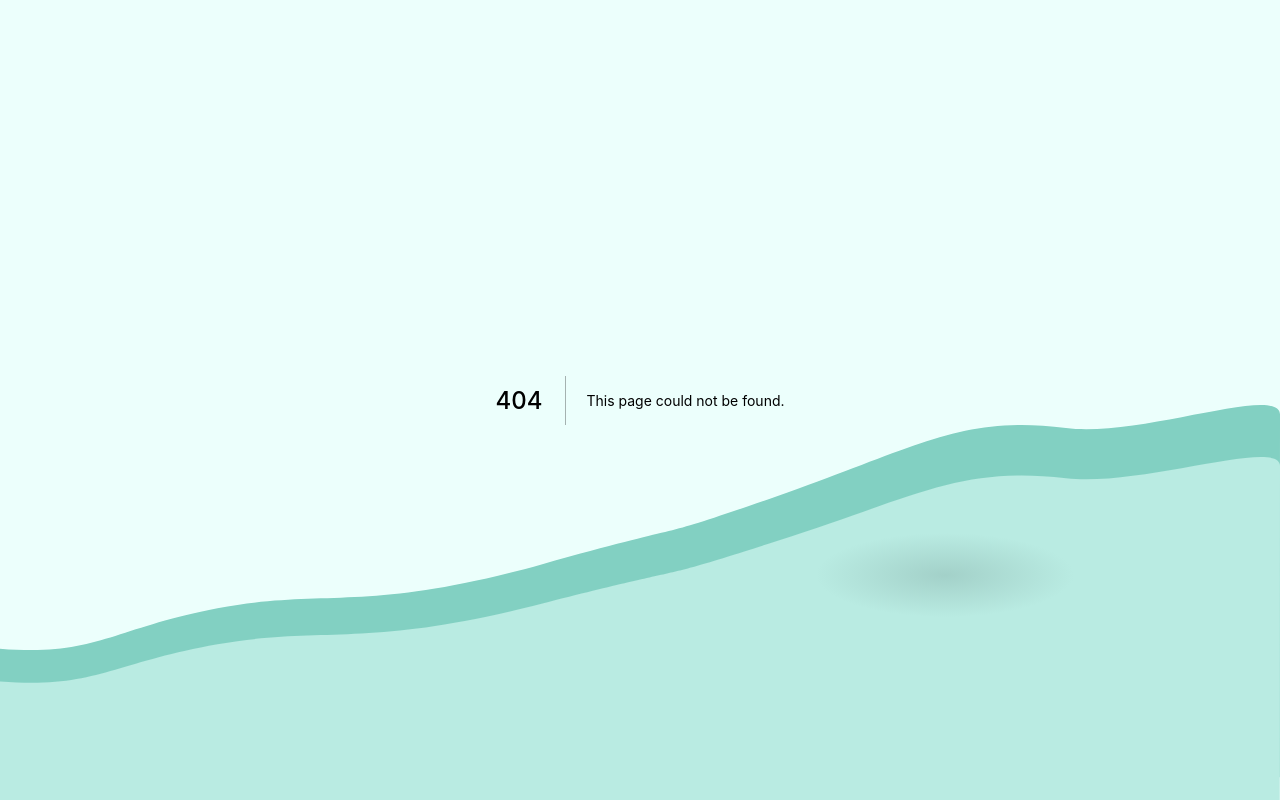
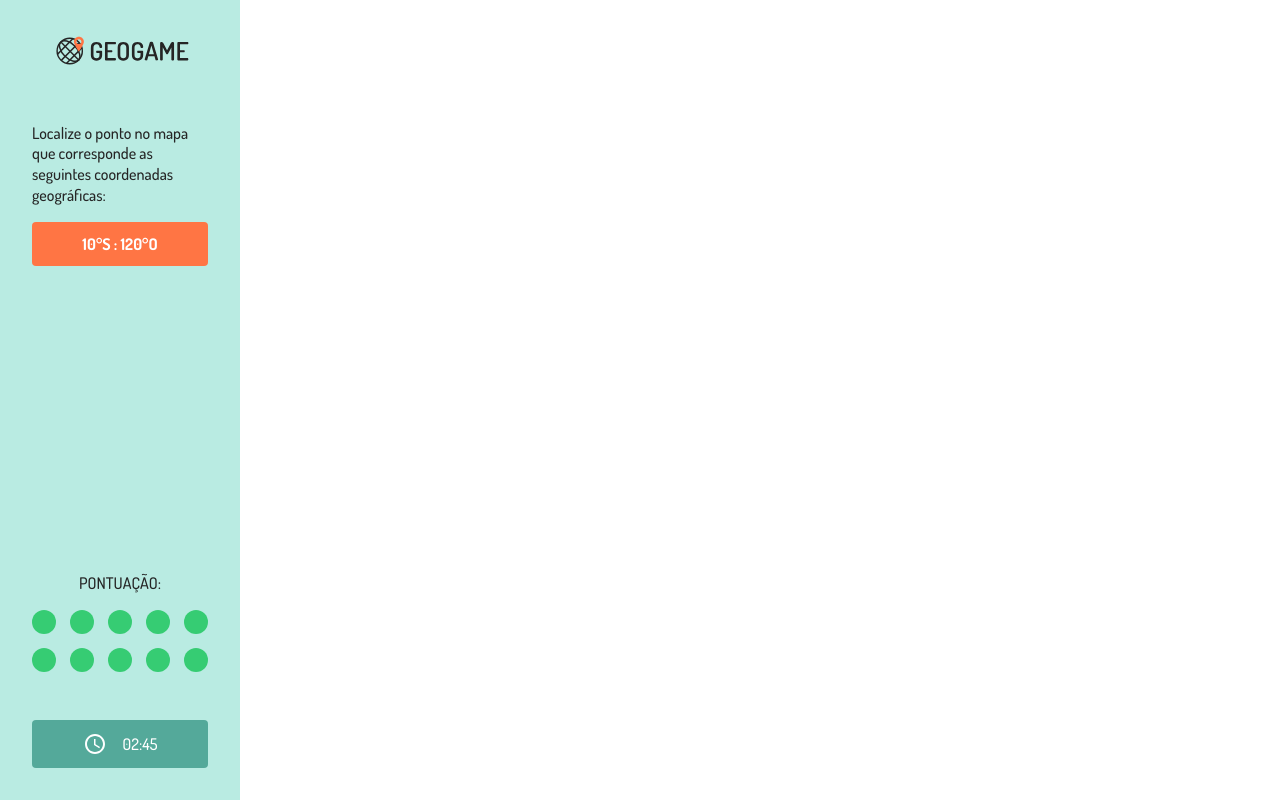
Before and after one commit to vinniciusJ/geogame-frontend, a Next.js app: page /game in a window 1280 px wide. Before the commit this address had no page. Built offline with nearby package versions, Linux system fonts and the light colour scheme.

Commit message:
feat: created game sidebar

```diff
--- a/pages/_app.tsx
+++ b/pages/_app.tsx
@@ -2,7 +2,6 @@ import type { AppProps } from 'next/app'
 import { ThemeProvider } from '@mui/material/styles'
 import { CssBaseline } from '@mui/material'
 
-import Container from '../src/components/Container'
 import theme from '../src/theme'
 import { RecoilRoot } from 'recoil'
 
@@ -11,9 +10,7 @@ function MyApp({ Component, pageProps }: AppProps) {
 		<ThemeProvider theme={theme}>
 			<CssBaseline />
 			<RecoilRoot>
-				<Container>
-					<Component {...pageProps} />
-				</Container>
+				<Component {...pageProps} />
 			</RecoilRoot>
 		</ThemeProvider>
   	)
--- /dev/null
+++ b/pages/game/index.tsx
@@ -0,0 +1,75 @@
+import React from 'react'
+import Image from 'next/image'
+
+import ClockIcon from '@mui/icons-material/AccessTime'
+import Head from 'next/head'
+
+import { Typography , Box, Stack, useTheme} from '@mui/material'
+import { CoordinatesBox, GameSidebar, TimeBox } from './styles'
+
+const Game: React.FC = () => {
+    const theme = useTheme()
+    return (
+        <>
+            <Head>
+                <title>Geogame</title>
+            </Head>
+            <GameSidebar>
+                <Stack justifyContent='center' alignItems='center'>
+                    <Box mb={6}>
+                        <Image
+                            src='/logotype.svg'
+                            alt='Geogame logo'
+                            width={theme.spacing(28)}
+                            height={theme.spacing(6)}
+                        />
+                    </Box>
+
+                    <Typography>
+                        Localize o ponto no mapa que corresponde as seguintes coordenadas geográficas:
+                    </Typography>
+
+                    <CoordinatesBox>
+                        10°S : 120°O
+                    </CoordinatesBox>
+                </Stack>
+
+                <Box>
+                    <Typography
+                        textAlign='center'
+                        sx={theme => ({ mb: theme.spacing(2) })}
+                    >
+                        PONTUAÇÃO:
+                    </Typography>
+
+                    <Stack
+                        direction='row'
+                        flexWrap='wrap'
+                        gap={1.75}
+                        mb={6}
+                    >
+                        {  Array.from({ length: 10 }).map((element, index) => (
+                            <Box
+                                key={index}
+                                sx={theme => ({
+                                    width: theme.spacing(3),
+                                    height: theme.spacing(3),
+                                    background: theme.palette.geogame['green-500'],
+                                    borderRadius: '50%'
+                                })}
+                            />
+                        )) }
+                    </Stack>
+
+                    <TimeBox>
+                        <ClockIcon />
+
+                        02:45
+                    </TimeBox>
+                </Box>
+            </GameSidebar>
+        </>
+    )
+}
+
+export default Game
--- /dev/null
+++ b/pages/game/styles.ts
@@ -0,0 +1,39 @@
+import { styled } from '@mui/system'
+
+import Stack, { StackProps } from '@mui/material/Stack'
+import Box, { BoxProps } from '@mui/material/Box'
+
+export const GameSidebar = styled(Stack)<StackProps>(({ theme }) => ({
+	position: 'absolute',
+	top: 0,
+	left: 0,
+	bottom: 0,
+	justifyContent: 'space-between',
+	background: theme.palette.geogame['green-200'],
+	width: theme.spacing(30),
+	padding: theme.spacing(4)
+}))
+
+export const CoordinatesBox = styled(Stack)<StackProps>(({ theme }) => ({
+	justifyContent: 'center',
+	alignItems: 'center',
+	background: theme.palette.geogame['orange-500'],
+	width: '100%',
+	marginTop: theme.spacing(2),
+	color: '#FFF',
+	padding: `${theme.spacing(1.5)} ${theme.spacing(6)}`,
+	fontWeight: 700,
+	borderRadius: theme.spacing(.5)
+}))
+
+export const TimeBox = styled(Stack)<StackProps>(({ theme }) => ({
+	flexDirection: 'row',
+	justifyContent: 'center',
+	alignItems: 'center',
+	gap: theme.spacing(2),
+	background: theme.palette.geogame['green-700'],
+	color: '#FFF',
+	width: '100%',
+	padding: `${theme.spacing(1.5)} 0`,
+	borderRadius: theme.spacing(.5)
+}))
--- a/pages/index.tsx
+++ b/pages/index.tsx
@@ -9,6 +9,7 @@ import Head from 'next/head'
 import Modal, { useModal } from '../src/components/Modal'
 import useUser from '../src/hooks/useUser'
 import { useRouter } from 'next/router'
+import Container from '../src/components/Container'
 
 interface IUser{
 	user: string
@@ -38,7 +39,7 @@ const Home = () => {
 	}, [])
 
 	return (
-		<>
+		<Container>
 			<Head>
 				<title>Geogame</title>
 			</Head>
@@ -151,7 +152,7 @@ const Home = () => {
 
 				</form>
 			</Modal>
-		</>
+		</Container>
 	)
 }
 
--- a/src/theme.ts
+++ b/src/theme.ts
@@ -9,6 +9,9 @@ declare module '@mui/material/styles/createPalette' {
 			'orange-800': React.CSSProperties['color'],
 			'green-100': React.CSSProperties['color'],
 			'green-200': React.CSSProperties['color'],
+			'green-300': React.CSSProperties['color'],
+			'green-500': React.CSSProperties['color'],
+			'green-700': React.CSSProperties['color'],
 		}
 	}
 	interface PaletteOptions {
@@ -19,6 +22,8 @@ declare module '@mui/material/styles/createPalette' {
 			'green-100': React.CSSProperties['color'],
 			'green-200': React.CSSProperties['color'],
 			'green-300': React.CSSProperties['color'],
+			'green-500': React.CSSProperties['color'],
+			'green-700': React.CSSProperties['color'],
 		}
 	}
 }
@@ -31,6 +36,8 @@ const theme = createTheme({
 			'green-100': '#ECFFFC',
 			"green-200": '#B9EBE2',
 			"green-300": '#82D0C2',
+			'green-500': '#36CC73',
+			'green-700': '#54A99A',
 			"orange-500": '#FF7544',
 			"orange-800": '#E14D1E'
 		}
```
Also changed, not shown: public/logotype.svg (added), src/assets/world-mapa.svg (added).
